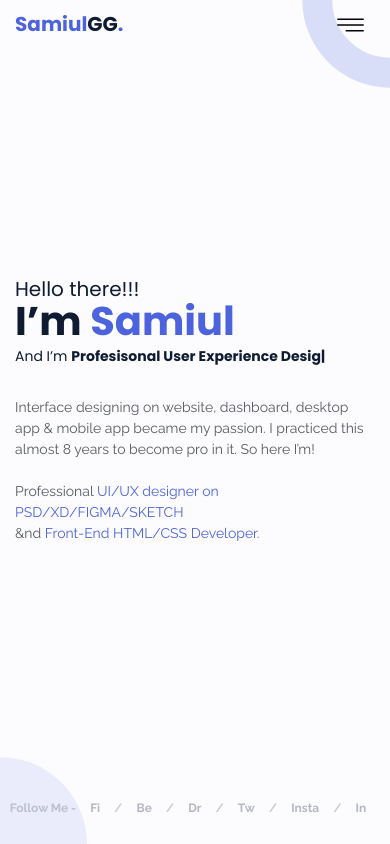
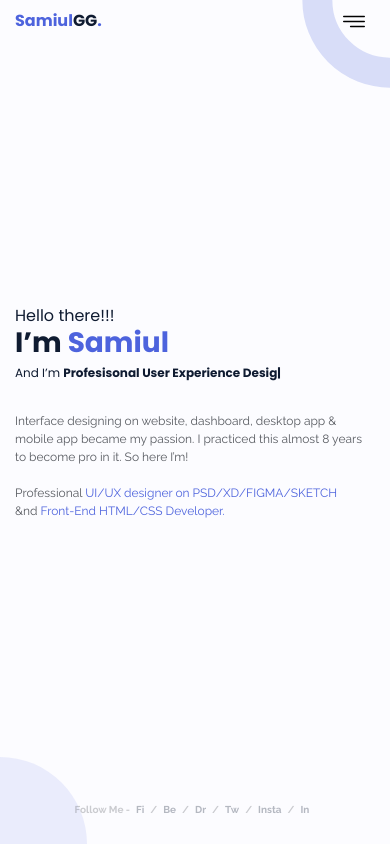
Before and after one commit to samiulgg/portfolio, a plain HTML site: page index.html in a window 390 px wide. Drawn offline with nearby package versions, Linux system fonts and the light colour scheme.

Commit message:
Add files via upload

```diff
--- a/css/style.css
+++ b/css/style.css
@@ -530,6 +530,11 @@ body{
     opacity: 0.3;
     transform: rotate(0deg);
   }
+  .social-links-nav .nav-item{
+    margin-right: 0px;
+    font-weight: 700;
+    font-size: 10px;
+  }
   .width-responsive{
     width: 75%;
   }
--- a/css/typography.css
+++ b/css/typography.css
@@ -71,48 +71,48 @@ sub {
 /* Extra small devices (portrait phones, less than 576px) */
 @media (max-width: 575.98px) {
   html, .root {
-    font-size: 14px;
-    line-height: 21px;
+    font-size: 12px;
+    line-height: 18px;
   }
   body, .article {
     font-family: sans-serif;
-    font-size: 14px;
-    line-height: 21px;
+    font-size: 12px;
+    line-height: 18px;
     margin: auto;
   }
   h1, .h1 {
-    font-size: 40px;
-    line-height: 42px;
-    margin-top: 21px;
-    margin-bottom: 21px;
+    font-size: 28px;
+    line-height: 36px;
+    margin-top: 18px;
+    margin-bottom: 18px;
   }
   h2, .h2 {
-    font-size: 28px;
-    line-height: 42px;
-    margin-top: 21px;
-    margin-bottom: 21px;
+    font-size: 21px;
+    line-height: 36px;
+    margin-top: 18px;
+    margin-bottom: 18px;
   }
   h3, .h3 {
-    font-size: 20px;
-    line-height: 21px;
-    margin-top: 21px;
+    font-size: 16px;
+    line-height: 18px;
+    margin-top: 18px;
     margin-bottom: 0px;
   }
   h4, .h4 {
-    font-size: 14px;
-    line-height: 21px;
-    margin-top: 21px;
+    font-size: 12px;
+    line-height: 18px;
+    margin-top: 18px;
     margin-bottom: 0px;
   }
   h5, .h5 {
-    font-size: 14px;
-    line-height: 21px;
-    margin-top: 21px;
+    font-size: 12px;
+    line-height: 18px;
+    margin-top: 18px;
     margin-bottom: 0px;
   }
   p, ul, ol, pre, table, blockquote {
     margin-top: 0px;
-    margin-bottom: 21px;
+    margin-bottom: 18px;
   }
   ul ul, ol ol, ul ol, ol ul {
     margin-top: 0px;
@@ -138,7 +138,6 @@ sub {
   sub {
     bottom: -0.25em;
   }
-}
 
 /* Small devices (landscape phones, 576px and up) */
 @media (min-width: 576px) and (max-width: 767.98px) {
--- a/index.html
+++ b/index.html
@@ -56,37 +56,37 @@
               <p class="mb-0">Follow Me -</p>
           </li>
           <li class="nav-item">
-              <a class="nav-link px-3 link-fi" href="https://www.fiverr.com/samiulgg" target="_blank">Fi</a>
+              <a class="nav-link px-sm-3 px-2 link-fi" href="https://www.fiverr.com/samiulgg" target="_blank">Fi</a>
           </li>
           <li class="nav-item">
             <p class="mb-0">/</p>
           </li>
           <li class="nav-item">
-            <a class="nav-link px-3 link-be" href="https://www.behance.net/samiulgg" target="_blank">Be</a>
+            <a class="nav-link px-sm-3 px-2 link-be" href="https://www.behance.net/samiulgg" target="_blank">Be</a>
           </li>
           <li class="nav-item">
             <p class="mb-0">/</p>
           </li>
           <li class="nav-item">
-            <a class="nav-link px-3 link-dr" href="https://dribbble.com/samiulgg" target="_blank">Dr</a>
+            <a class="nav-link px-sm-3 px-2 link-dr" href="https://dribbble.com/samiulgg" target="_blank">Dr</a>
           </li>
           <li class="nav-item">
             <p class="mb-0">/</p>
           </li>
           <li class="nav-item">
-            <a class="nav-link px-3 link-tw" href="https://twitter.com/samiulgg" target="_blank">Tw</a>
+            <a class="nav-link px-sm-3 px-2 link-tw" href="https://twitter.com/samiulgg" target="_blank">Tw</a>
           </li>
           <li class="nav-item">
             <p class="mb-0">/</p>
           </li>
           <li class="nav-item">
-            <a class="nav-link px-3 link-insta" href="https://www.instagram.com/samiulgg" target="_blank">Insta</a>
+            <a class="nav-link px-sm-3 px-2 link-insta" href="https://www.instagram.com/samiulgg" target="_blank">Insta</a>
           </li>
           <li class="nav-item">
             <p class="mb-0">/</p>
           </li>
           <li class="nav-item">
-            <a class="nav-link px-3 link-in" href="https://www.linkedin.com/in/samiulgg/" target="_blank">In</a>
+            <a class="nav-link px-sm-3 px-2 link-in" href="https://www.linkedin.com/in/samiulgg/" target="_blank">In</a>
           </li>
       </ul>
     </div>
```
